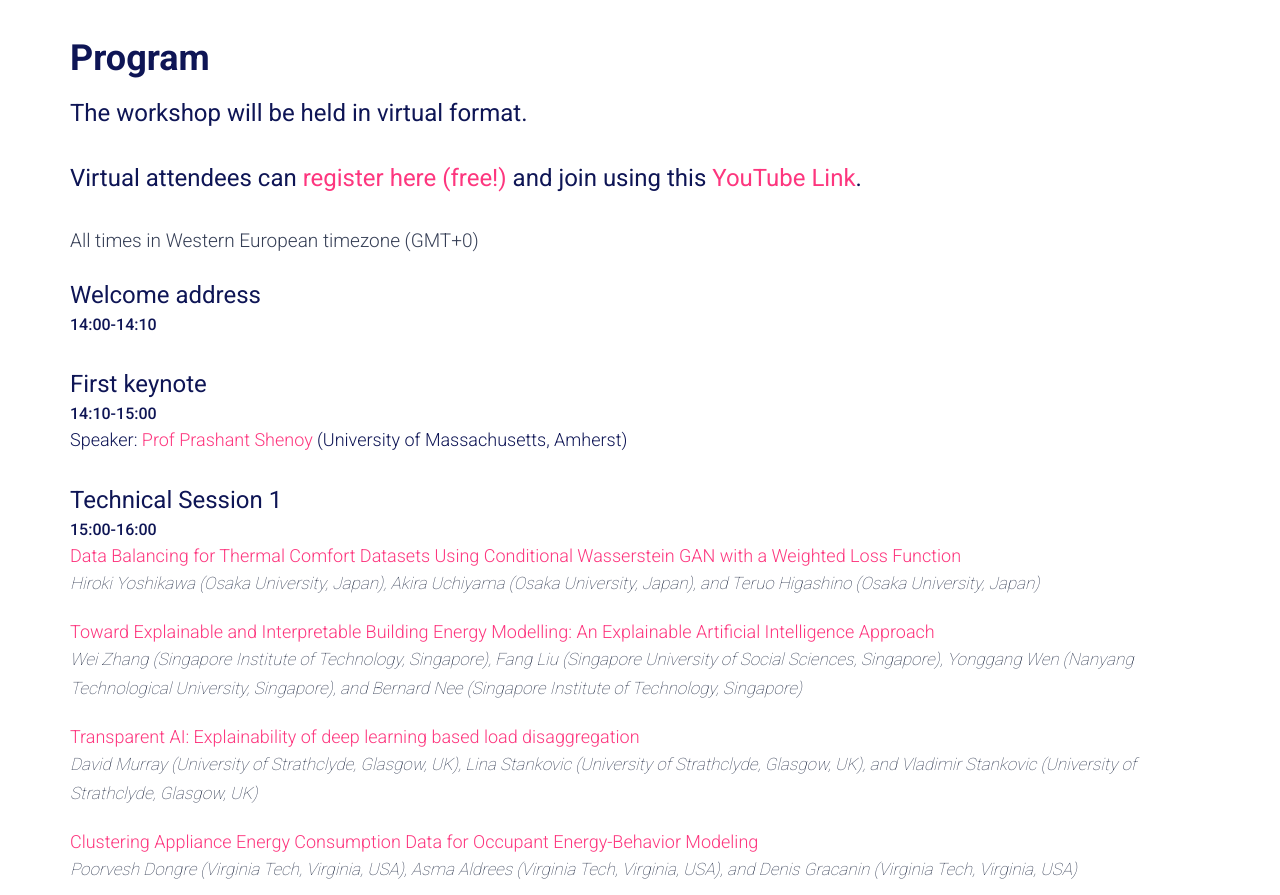
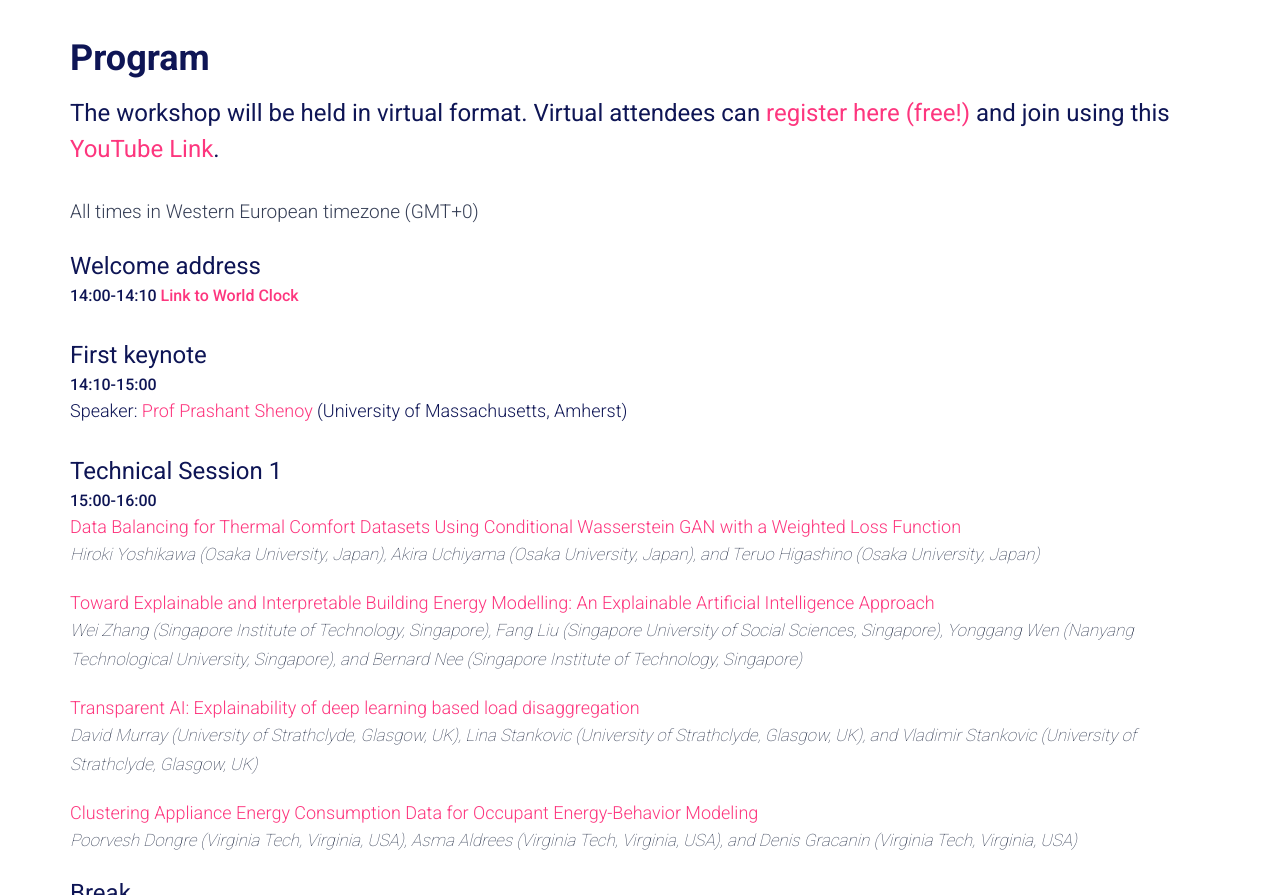
Before and after one commit to FATEsys/2021, a plain HTML site: page index.html in a window 1280 px wide. Shown: the part 2322-3217 px from the top of the page. Drawn offline with Linux system fonts and the light colour scheme; some packages are replaced by stand-ins of ours.

Commit message:
Update index.html

```diff
--- a/index.html
+++ b/index.html
@@ -142,16 +142,15 @@
                 <div class="col-md-12">
 		<h1>Program</h1>
 
-		<h3 style="font-weight: 400;">The workshop will be held in virtual format.</h3>
-		<br>
-		<h3 style="font-weight: 400;">Virtual attendees can <a href="https://docs.google.com/forms/d/e/1FAIpQLSeqWewxPF90_vrowJtOWa30BDci4m2zyofWGfn15SyLpArZmg/viewform" target="_blank">register here (free!)</a> and join
+		<h3 style="font-weight: 400;">The workshop will be held in virtual format. Virtual attendees can <a href="https://docs.google.com/forms/d/e/1FAIpQLSeqWewxPF90_vrowJtOWa30BDci4m2zyofWGfn15SyLpArZmg/viewform" target="_blank">register here (free!)</a> and join
 		using this <a href="https://sensys-buildsys-21.dei.uc.pt/yt/room6" target="_black" >YouTube Link</a>.</h3>
 		<br>
 
 		<p class="lead">All times in Western European timezone (GMT+0)</p>
 
 		<h3 style="font-weight: 400;">Welcome address</h3>
-			<h5>14:00-14:10</h5>
+			<h5>14:00-14:10 <a href="https://www.timeanddate.com/worldclock/fixedtime.html?msg=FATEsys+2021+-+Welcome+address&iso=20211116T14&p1=1416" target="_blank">Link to World Clock</a></h5>
+
 		<br>
 		<h3 style="font-weight: 400;">First keynote</h3>
 			<h5>14:10-15:00</h5>
```
